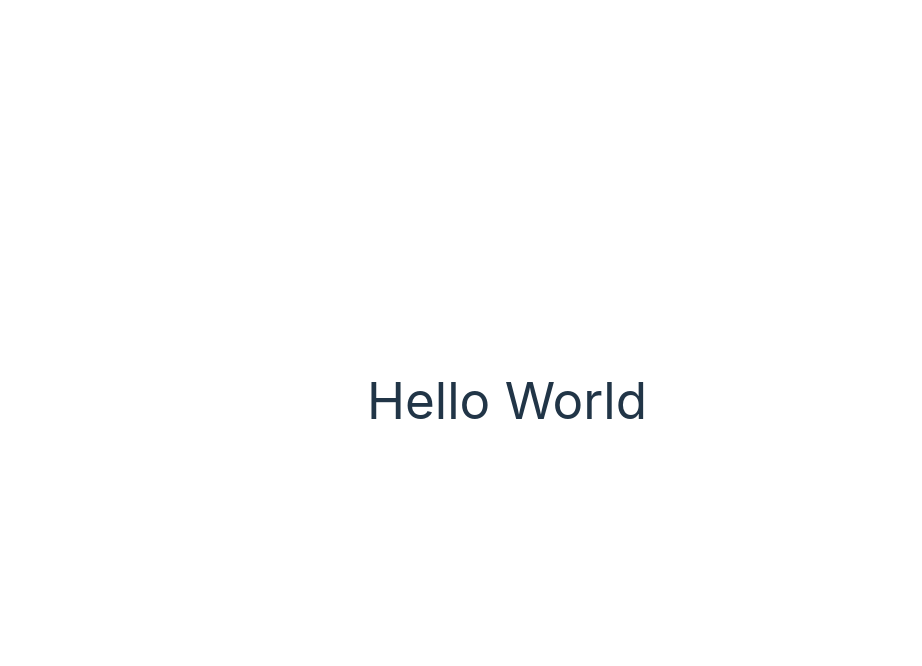
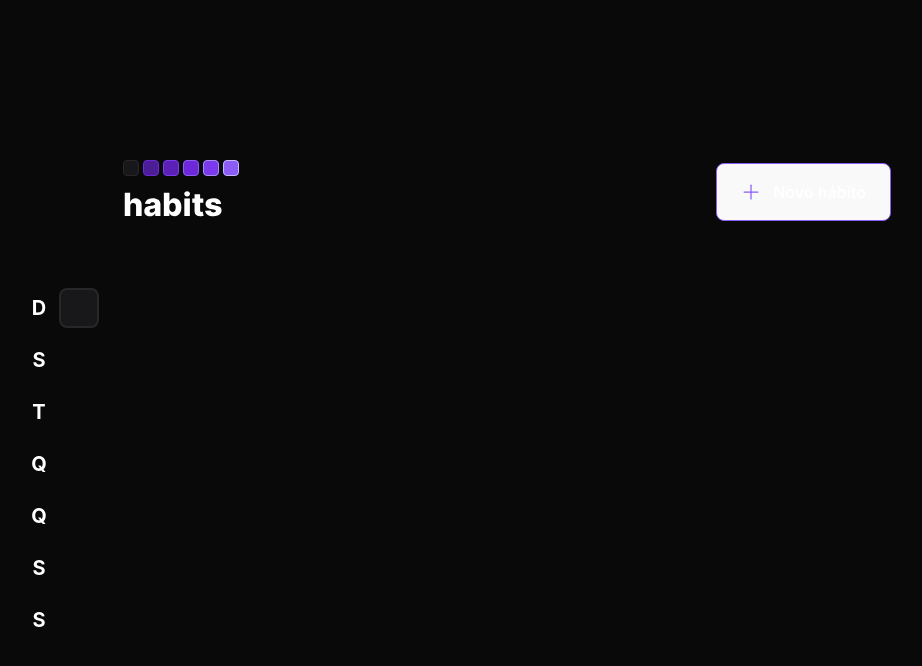
Before and after one commit to jamangueira7/app-habitos-react-nlw-setup, a React (Vite) app: page / in a window 1280 px wide. Shown: the top 666 px of the page, without its empty margins (133-1055 px from the left). Built offline with nearby package versions, Linux system fonts and the light colour scheme.

Commit message:
component Header pronto e SummaryTable ja aparecendo dias da semana.

```diff
--- a/index.html
+++ b/index.html
@@ -6,7 +6,7 @@
     <meta name="viewport" content="width=device-width, initial-scale=1.0" />
     <title>Vite + React + TS</title>
   </head>
-  <body>
+  <body class="bg-background text-white">
     <div id="root"></div>
     <script type="module" src="/src/main.tsx"></script>
   </body>
--- a/package.json
+++ b/package.json
@@ -9,6 +9,7 @@
     "preview": "vite preview"
   },
   "dependencies": {
+    "phosphor-react": "^1.4.1",
     "react": "^18.2.0",
     "react-dom": "^18.2.0"
   },
--- a/src/App.tsx
+++ b/src/App.tsx
@@ -1,13 +1,16 @@
-import { useState } from 'react';
-import './App.css';
 import './styles/global.css';
+import { Header } from './components/Header';
+import { SummaryTable } from './components/SummaryTable';
 
-function App() {
-  const [count, setCount] = useState(0)
+export function App() {
 
   return (
-    <h1>Hello World</h1>
+    <div className="w-screen h-screen flex justify-center items-center">
+      <div className="w-full max-w-5xl px-6 flex flex-col gap-16">
+          <Header />
+          <SummaryTable />
+      </div>
+    </div>
+
   )
 }
-
-export default App
--- /dev/null
+++ b/src/components/Header.tsx
@@ -0,0 +1,21 @@
+import { Plus } from 'phosphor-react';
+
+import logoImage from '../assets/logo.svg';
+
+export function Header() {
+
+  return (
+        <div className="w-full max-w-3xl mx-auto flex items-center justify-between">
+          <img src={logoImage} alt="Habits" />
+
+          <button
+            type="button"
+            className="border border-violet-500 font-semibold rounded-lg px-6 py-4 flex items-center gap-3 hover:border-violent-300"
+          >
+            <Plus size={20} className="text-violet-500" />
+            Novo hábito
+          </button>
+        </div>
+
+  );
+}
--- /dev/null
+++ b/src/components/SummaryTable.tsx
@@ -0,0 +1,23 @@
+const weekDays = ['D', 'S', 'T', 'Q', 'Q', 'S', 'S'];
+export function SummaryTable() {
+
+  return (
+    <div className="w-full flex">
+      <div className="grid grid-rows-7 grid-flow-row gap-3">
+        {weekDays.map((weekDay, index) => {
+          return (
+          <div key={`${weekDay}-${index}}`} className="text-zinc-480 text-xl h-10 w-10 font-bold flex items-center justify-center">
+            {weekDay}
+          </div>
+          );
+        })}
+
+      </div>
+
+      <div className="grid grid-rows-7 grid-flow-row gap-3">
+        <div className="w-10 h-10 bg-zinc-900 border-2 border-zinc-800 rounded-lg"></div>
+      </div>
+    </div>
+
+  );
+}
--- a/src/main.tsx
+++ b/src/main.tsx
@@ -1,6 +1,6 @@
 import React from 'react'
 import ReactDOM from 'react-dom/client'
-import App from './App'
+import { App } from './App'
 import './index.css'
 
 ReactDOM.createRoot(document.getElementById('root') as HTMLElement).render(
--- a/tailwind.config.cjs
+++ b/tailwind.config.cjs
@@ -5,7 +5,14 @@ module.exports = {
       './index.html',
   ],
   theme: {
-    extend: {},
+    extend: {
+        colors: {
+            background: '#09090A'
+        },
+        gridTemplateRows: {
+            7: 'repeat(7,minmax(0, 1fr))'
+        }
+    },
   },
   plugins: [],
 }
```
Also changed, not shown: src/assets/logo.svg (added), 1 other file (tests, documents, lock files or other folders).
